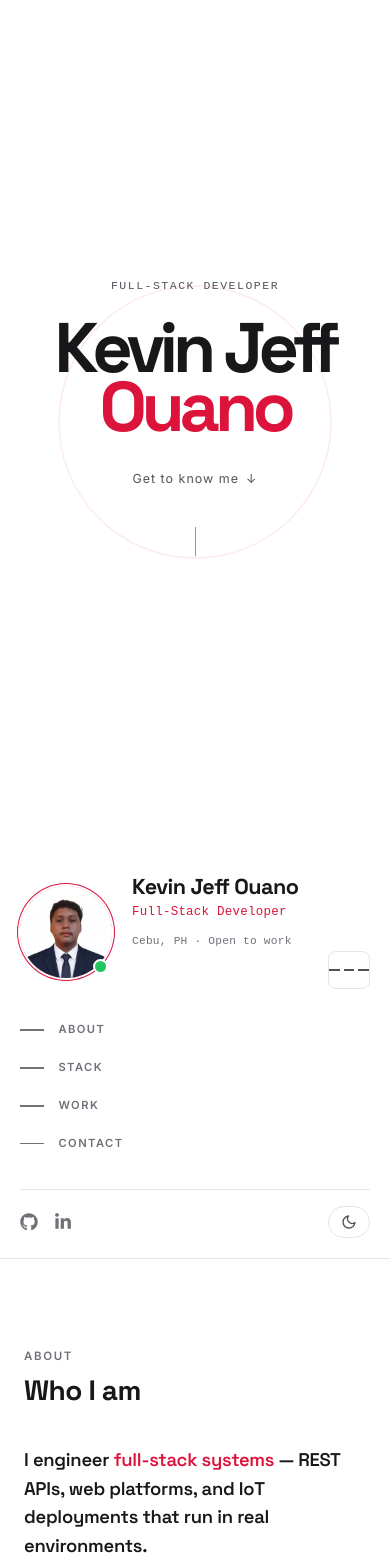
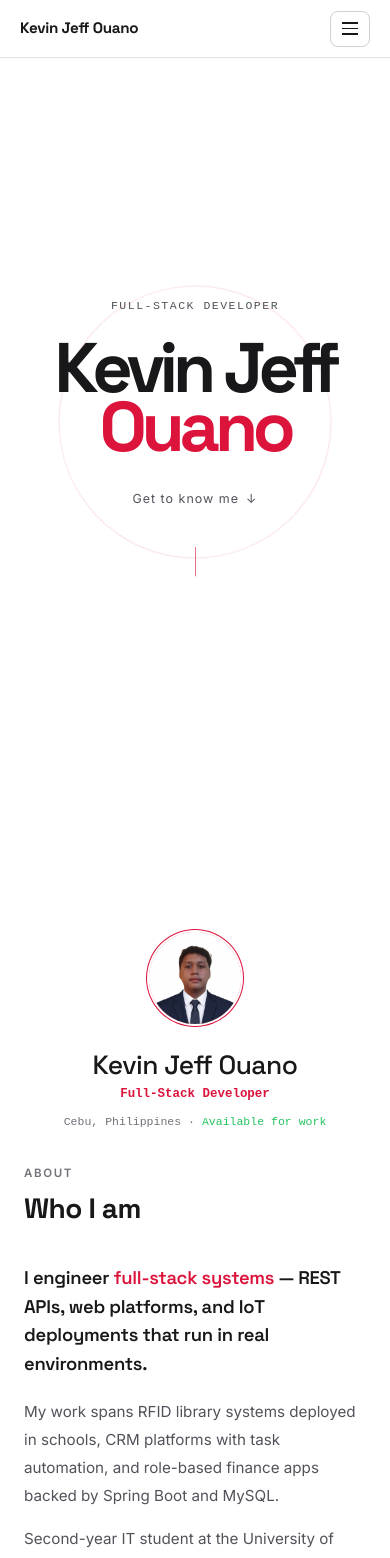
Before and after one commit to ouanokevinj/portfolio, a React (Vite) app: page / in a window 390 px wide. Shown: the top 1558 px of the page. Built offline with nearby package versions, Linux system fonts and the light colour scheme.

Commit message:
Mobile navigation rework

```diff
--- a/src/App.tsx
+++ b/src/App.tsx
@@ -3,6 +3,7 @@ import { ThemeProvider } from './context/ThemeContext';
 import LoadingScreen from './components/LoadingScreen';
 import Sidebar from './components/Sidebar';
 import Hero from './components/hero';
+import MobileNavbar from './components/MobileNavbar';
 import AboutMe from './components/about';
 import Skills from './components/skills';
 import ChatWidget from './components/ChatWidget';
@@ -19,6 +20,7 @@ function App() {
     <ThemeProvider>
       {loading && <LoadingScreen onComplete={handleLoadComplete} />}
 
+      <MobileNavbar />
       <Hero />
       <div className="layout">
         <Sidebar />
--- /dev/null
+++ b/src/components/MobileNavbar.tsx
@@ -0,0 +1,89 @@
+import '../index.css';
+import { useEffect, useState } from 'react';
+import { Link } from 'react-scroll';
+import { useTheme } from '../context/ThemeContext';
+
+const navLinks = [
+  { to: 'about', label: 'About' },
+  { to: 'skills', label: 'Stack' },
+  { to: 'projects', label: 'Work' },
+  { to: 'contact', label: 'Contact' },
+];
+
+const SunIcon = () => (
+  <svg width="17" height="17" viewBox="0 0 24 24" fill="none" stroke="currentColor" strokeWidth="2" strokeLinecap="round">
+    <circle cx="12" cy="12" r="4" />
+    <path d="M12 2v2M12 20v2M4.93 4.93l1.41 1.41M17.66 17.66l1.41 1.41M2 12h2M20 12h2M4.93 19.07l1.41-1.41M17.66 6.34l1.41-1.41" />
+  </svg>
+);
+
+const MoonIcon = () => (
+  <svg width="17" height="17" viewBox="0 0 24 24" fill="none" stroke="currentColor" strokeWidth="2" strokeLinecap="round">
+    <path d="M21 12.79A9 9 0 1 1 11.21 3 7 7 0 0 0 21 12.79z" />
+  </svg>
+);
+
+function MobileNavbar() {
+  const [isOpen, setIsOpen] = useState(false);
+  const { theme, toggleTheme } = useTheme();
+
+  useEffect(() => {
+    const closeOnEscape = (event: KeyboardEvent) => {
+      if (event.key === 'Escape') setIsOpen(false);
+    };
+    window.addEventListener('keydown', closeOnEscape);
+    return () => window.removeEventListener('keydown', closeOnEscape);
+  }, []);
+
+  useEffect(() => {
+    document.body.style.overflow = isOpen ? 'hidden' : '';
+    return () => { document.body.style.overflow = ''; };
+  }, [isOpen]);
+
+  const closeMenu = () => setIsOpen(false);
+
+  return (
+    <>
+      <header className="mobile-topbar">
+        <span className="mobile-topbar-name">Kevin Jeff Ouano</span>
+        <button
+          type="button"
+          className="mobile-topbar-toggle"
+          aria-label={isOpen ? 'Close navigation menu' : 'Open navigation menu'}
+          aria-expanded={isOpen}
+          aria-controls="mobile-navigation-drawer"
+          onClick={() => setIsOpen(open => !open)}
+        >
+          <span /><span /><span />
+        </button>
+      </header>
+
+      <div className={`mobile-navigation-shell${isOpen ? ' is-open' : ''}`}>
+        <button type="button" className="mobile-navigation-backdrop" aria-label="Close navigation menu" onClick={closeMenu} />
+        <aside id="mobile-navigation-drawer" className="mobile-navigation-drawer" aria-label="Mobile navigation">
+          <div>
+            <p className="eyebrow">Navigation</p>
+            <nav>
+              {navLinks.map(({ to, label }, index) => (
+                <Link key={to} to={to} smooth duration={500} offset={-40} onClick={closeMenu} className="mobile-drawer-link">
+                  <span>0{index + 1}</span>{label}
+                </Link>
+              ))}
+            </nav>
+          </div>
+          <button
+            type="button"
+            className="mobile-drawer-theme"
+            onClick={toggleTheme}
+            aria-label={theme === 'crimson' ? 'Switch to dark mode' : 'Switch to light mode'}
+            title={theme === 'crimson' ? 'Switch to dark mode' : 'Switch to light mode'}
+          >
+            {theme === 'crimson' ? <MoonIcon /> : <SunIcon />}
+          </button>
+        </aside>
+      </div>
+    </>
+  );
+}
+
+export default MobileNavbar;
--- a/src/components/Sidebar.tsx
+++ b/src/components/Sidebar.tsx
@@ -130,9 +130,9 @@ function Sidebar() {
 
         {/* Nav */}
         <nav
-          className="animate-in"
+          className="sidebar-nav animate-in"
           aria-label="Sections"
-          style={{ marginTop: '3rem', display: 'flex', flexDirection: 'column', gap: '0.1rem', animationDelay: '120ms' }}
+          style={{ marginTop: '3rem', gap: '0.1rem', animationDelay: '120ms' }}
         >
           {navLinks.map(({ to, label }) => (
             <Link
@@ -152,10 +152,10 @@ function Sidebar() {
 
       {/* Bottom row: socials + theme toggle */}
       <div
-        className="animate-in"
-        style={{ display: 'flex', alignItems: 'center', justifyContent: 'space-between', animationDelay: '200ms' }}
+        className="sidebar-footer animate-in"
+        style={{ alignItems: 'center', justifyContent: 'space-between', animationDelay: '200ms' }}
       >
-        <div style={{ display: 'flex', gap: '1rem', alignItems: 'center' }}>
+        <div className="sidebar-socials" style={{ display: 'flex', gap: '1rem', alignItems: 'center' }}>
           <a
             href="https://github.com/ouanokevinj"
             target="_blank"
--- a/src/components/about.tsx
+++ b/src/components/about.tsx
@@ -2,6 +2,7 @@ import '../index.css';
 import SectionHeader from './SectionHeader';
 import { Link } from 'react-scroll';
 import { useEffect, useState } from 'react';
+import profileImage from '../assets/img/kevin.png';
 
 const stats = [
   { num: '6',   label: 'Projects' },
@@ -33,6 +34,18 @@ function AboutMe() {
           backgroundColor: 'var(--bg-base)',
         }}
       >
+        <img
+          className="about-avatar"
+          src={profileImage}
+          alt="Kevin Jeff Ouano"
+        />
+
+        <div className="about-identity">
+          <h1 className="font-display">Kevin Jeff Ouano</h1>
+          <p>Full-Stack Developer</p>
+          <span>Cebu, Philippines · <b>Available for work</b></span>
+        </div>
+
         <SectionHeader label="About" title="Who I am" />
 
         {/* Two-column layout */}
--- a/src/index.css
+++ b/src/index.css
@@ -257,6 +257,9 @@ body {
 .sidebar-avatar-frame { margin-left: auto; margin-right: auto; }
 
 .mobile-menu-toggle { display: none; }
+
+.sidebar-nav { display: flex; flex-direction: column; }
+.sidebar-footer { display: flex; }
 
 .main-content {
   flex: 1;
@@ -567,39 +570,41 @@ body {
   .stack-list { grid-template-columns: 1fr; }
 }
 
+.about-avatar { display: none; }
+
 @media (max-width: 760px) {
   .sidebar {
-    padding: 2rem 1.25rem 1.25rem;
+    padding: 1.5rem 1.25rem 1.25rem;
+  }
+
+  /* Face lives on the About section on mobile — the sidebar header
+     stays lean so it doesn't eat a full screen's worth of scroll. */
+  .sidebar-avatar-frame {
+    display: none;
   }
 
   .sidebar > div:first-child {
     display: grid;
-    grid-template-columns: 96px minmax(0, 1fr);
+    grid-template-columns: minmax(0, 1fr) auto;
     column-gap: 1rem;
-    align-items: center;
+    align-items: start;
   }
 
-  .sidebar-avatar-frame {
-    grid-row: span 4;
-    width: 92px !important;
-    margin: 0 !important;
+  .sidebar > div:first-child > h1 {
+    grid-column: 1;
+    font-size: 1.35rem !important;
   }
 
-  .sidebar-avatar {
-    width: 92px !important;
-    height: 92px !important;
-  }
-
-  .sidebar > div:first-child > h1,
   .sidebar > div:first-child > p {
-    grid-column: 2;
+    grid-column: 1;
   }
 
   .mobile-menu-toggle {
-    display: inline-flex;
+    display: flex;
+    flex-direction: column;
     grid-column: 2;
-    grid-row: 4;
-    justify-self: end;
+    grid-row: 1;
+    align-self: center;
     align-items: center;
     justify-content: center;
     gap: 4px;
@@ -625,10 +630,6 @@ body {
   .mobile-menu-open .mobile-menu-toggle span:nth-child(2) { opacity: 0; }
   .mobile-menu-open .mobile-menu-toggle span:nth-child(3) { transform: translateY(-5.5px) rotate(-45deg); }
 
-  .sidebar > div:first-child > h1 {
-    font-size: 1.35rem !important;
-  }
-
   .sidebar > div:first-child > nav {
     grid-column: 1 / -1;
     width: 100%;
@@ -645,16 +646,184 @@ body {
   .sidebar .nav-link { padding: 0.5rem 0; font-size: 0.7rem; }
   .sidebar .nav-line { width: 1.5rem; }
 
-  .sidebar > div:last-child {
-    margin-top: 1.5rem;
-    padding-top: 1rem;
+  /* Footer (theme toggle) rides along with the nav — one hamburger,
+     one dropdown. Socials are dropped on mobile entirely: they're
+     one tap away via the About/Contact sections, not worth the row. */
+  .sidebar-socials { display: none; }
+
+  .sidebar-footer {
+    display: none;
+    margin-top: 0.5rem;
+    padding-top: 0.75rem;
     border-top: 1px solid var(--border);
+    justify-content: flex-end !important;
   }
+
+  .mobile-menu-open .sidebar-footer { display: flex; }
 
   #projects,
   #contact { padding: 4rem 1.5rem !important; }
 
   footer { padding: 1.25rem 1.5rem !important; }
+
+  .about-avatar {
+    display: block;
+    width: 92px;
+    height: 92px;
+    border-radius: 50%;
+    object-fit: cover;
+    object-position: center top;
+    margin: 0 auto 1.75rem;
+    box-shadow: 0 0 0 2px var(--bg-base), 0 0 0 3px var(--accent-primary);
+  }
+}
+
+.mobile-topbar,
+.mobile-navigation-shell,
+.about-identity { display: none; }
+
+@media (max-width: 760px) {
+  .sidebar { display: none; }
+
+  .mobile-topbar {
+    position: fixed;
+    top: 0;
+    right: 0;
+    left: 0;
+    z-index: 260;
+    display: flex;
+    align-items: center;
+    justify-content: space-between;
+    height: 58px;
+    padding: 0 1.25rem;
+    background: color-mix(in srgb, var(--hero-bg) 92%, transparent);
+    border-bottom: 1px solid color-mix(in srgb, var(--hero-text) 12%, transparent);
+    backdrop-filter: blur(14px);
+  }
+
+  .mobile-topbar-name {
+    color: var(--hero-text);
+    font-family: var(--font-display);
+    font-size: 0.95rem;
+    font-weight: 700;
+    letter-spacing: -0.02em;
+  }
+
+  .mobile-topbar-toggle {
+    display: inline-flex;
+    flex-direction: column;
+    align-items: center;
+    justify-content: center;
+    gap: 4px;
+    width: 40px;
+    height: 36px;
+    padding: 0;
+    border: 1px solid color-mix(in srgb, var(--hero-text) 20%, transparent);
+    border-radius: var(--radius-sm);
+    background: transparent;
+    color: var(--hero-text);
+    cursor: pointer;
+  }
+
+  .mobile-topbar-toggle span {
+    display: block;
+    width: 16px;
+    height: 1.5px;
+    background: currentColor;
+    transition: transform 0.2s ease, opacity 0.2s ease;
+  }
+
+  .mobile-navigation-shell {
+    position: fixed;
+    inset: 0;
+    z-index: 250;
+    display: block;
+    visibility: hidden;
+    pointer-events: none;
+  }
+
+  .mobile-navigation-shell.is-open { visibility: visible; pointer-events: auto; }
+
+  .mobile-navigation-backdrop {
+    position: absolute;
+    inset: 0;
+    width: 100%;
+    height: 100%;
+    padding: 0;
+    border: 0;
+    background: rgba(0, 0, 0, 0.68);
+    opacity: 0;
+    cursor: pointer;
+    transition: opacity 0.25s ease;
+  }
+
+  .mobile-navigation-shell.is-open .mobile-navigation-backdrop { opacity: 1; }
+
+  .mobile-navigation-drawer {
+    position: absolute;
+    top: 0;
+    right: 0;
+    display: flex;
+    width: min(86vw, 340px);
+    height: 100%;
+    flex-direction: column;
+    justify-content: space-between;
+    padding: 6rem 1.75rem 2rem;
+    background: var(--bg-card);
+    border-left: 1px solid var(--border-strong);
+    box-shadow: -18px 0 50px rgba(0, 0, 0, 0.28);
+    transform: translateX(100%);
+    transition: transform 0.3s cubic-bezier(0.22, 1, 0.36, 1);
+  }
+
+  .mobile-navigation-shell.is-open .mobile-navigation-drawer { transform: translateX(0); }
+
+  .mobile-navigation-drawer nav { display: flex; flex-direction: column; gap: 0.35rem; margin-top: 1.5rem; }
+
+  .mobile-drawer-link {
+    display: flex;
+    align-items: center;
+    gap: 0.9rem;
+    padding: 0.8rem 0;
+    color: var(--text-secondary);
+    font-family: var(--font-display);
+    font-size: 1.35rem;
+    font-weight: 600;
+    text-decoration: none;
+    border-bottom: 1px solid var(--border);
+    transition: color 0.2s ease, padding-left 0.2s ease;
+  }
+
+  .mobile-drawer-link span { color: var(--accent-primary); font-family: var(--font-mono); font-size: 0.68rem; }
+  .mobile-drawer-link:hover { padding-left: 0.35rem; color: var(--text-primary); }
+
+  .mobile-drawer-theme {
+    display: inline-flex;
+    align-items: center;
+    justify-content: center;
+    width: 42px;
+    height: 42px;
+    padding: 0;
+    border: 1px solid var(--border-strong);
+    border-radius: var(--radius-sm);
+    background: transparent;
+    color: var(--text-secondary);
+    font: 500 0.8rem var(--font-body);
+    cursor: pointer;
+  }
+
+  .about-identity {
+    display: block;
+    margin: 0 auto 2rem;
+    text-align: center;
+  }
+
+  .about-identity h1 { margin: 0; color: var(--text-primary); font-size: 1.65rem; line-height: 1; }
+  .about-identity p { margin: 0.55rem 0 0.35rem; color: var(--accent-primary); font: 600 0.78rem var(--font-mono); }
+  .about-identity span { color: var(--text-muted); font: 0.72rem var(--font-mono); }
+  .about-identity b { color: #22c55e; font-weight: 500; }
+
+  .landing-hero { padding-top: 5.5rem; }
 }
 
 /* ─── TECH BADGE VARIANTS ──────────────────────────────────────── */
```
